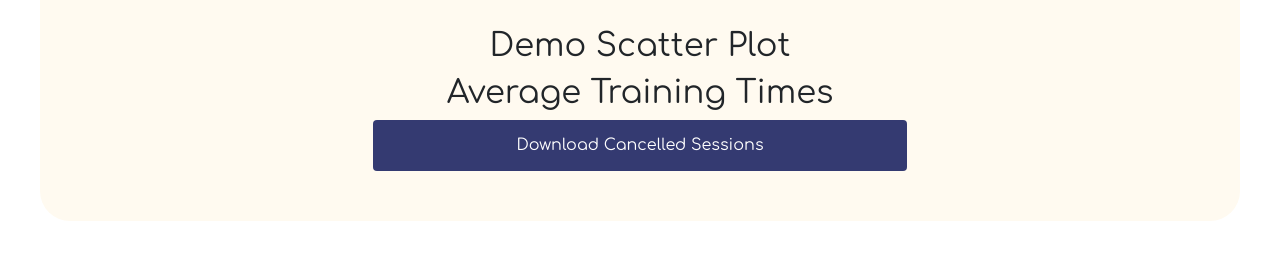
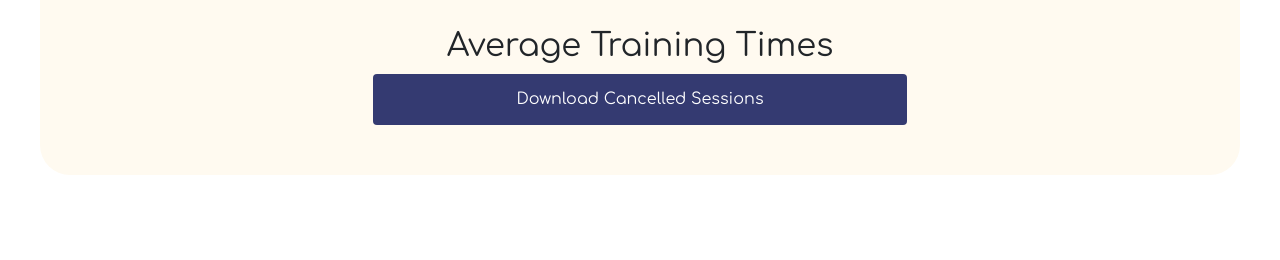
Before and after one commit to unseeyou/SportsWebistePOC, a Python web app: template templates/home.html in a window 1280 px wide. Shown: the part 513-773 px from the top of the page. Run offline with Jinja, Linux system fonts and the light colour scheme; the template is opened without the code that fills it, so the values that code supplies are empty; some libraries are stand-ins or nearby versions.

Commit message:
fix: remove demo scatter plot

```diff
--- a/app.py
+++ b/app.py
@@ -8,8 +8,6 @@ import os
 
 app = Flask(__name__)
 app.secret_key = "super-secret-key"
-
-
 
 test = process_attendance_data.student_count_per_sport(DATA_PATH)
 # print(test)
@@ -24,7 +22,6 @@ attendance_data = [{
 def index():
     chart_json = process_attendance_data.percent_bar_chart(attendance_data)
     sorted_data = sorted(attendance_data, key = lambda x: x["Sport"])
-    scatter = process_attendance_data.demo_scatter_plot()
     av_training_times = process_attendance_data.average_session_length(DATA_PATH)
     cancelled_session_data = process_attendance_data.cancelled_sessions(DATA_PATH)
     print(cancelled_session_data)
@@ -33,7 +30,6 @@ def index():
         "home.html",
         data=sorted_data,
         chart_json=chart_json,
-        scatter=scatter,
         av_training_times=av_training_times,
         sports=process_attendance_data.list_all_sports(DATA_PATH),
         cancelled_session_data=cancelled_session_data,
@@ -77,7 +73,7 @@ def upload():
         return jsonify({"error": f"Unsupported file type (.{file.filename.split(".")[-1]})"})
 
 
-@app.route("/api/v1/debug/<msg>", methods=["POST"])
+@app.route("/api/v1/debug/<msg>", methods=["GET", "POST"])
 def debug(msg):
     print(msg)
     return f"{msg}"
--- a/templates/home.html
+++ b/templates/home.html
@@ -86,11 +86,6 @@
             });
         </script>
 
-        <div id="demo-scatter-plot">
-            <h2>Demo Scatter Plot</h2>
-            {{ scatter|safe }}
-        </div>
-
             <div id="avg-training-times">
                 <h2>Average Training Times</h2>
                 {{ av_training_times|safe }}
```
